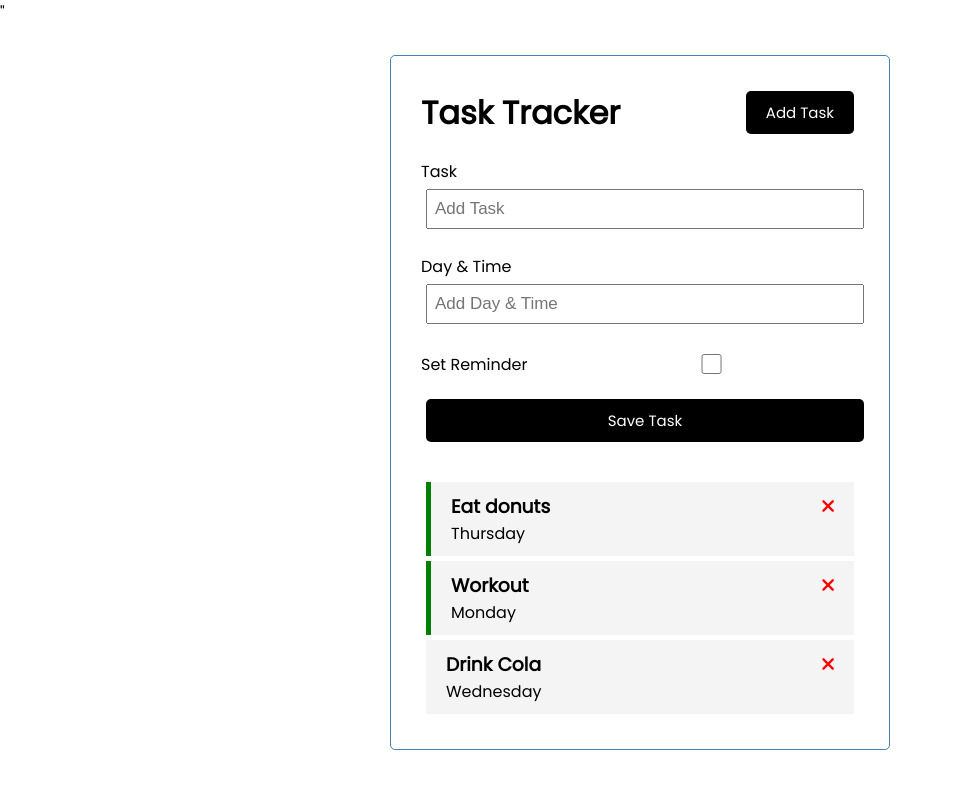
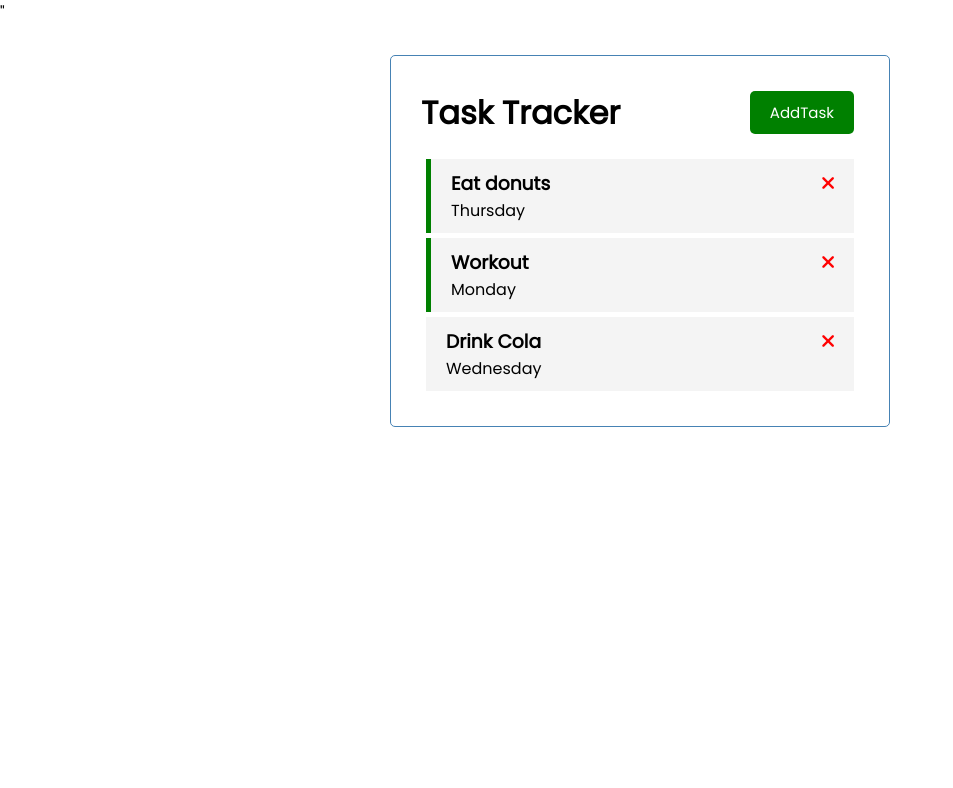
Before and after one commit to RokPopov/vue_learning_purposes, a Vue app in the folder task-manager/: page / in a window 1280 px wide. Shown: the top 788 px of the page, without its empty margins (0-953 px from the left). Built offline with nearby package versions, Linux system fonts and the light colour scheme.

Commit message:
add function to toggle component for adding tasks on the click of the button, change text of button if component is  showing, refactor onClick method of button component to make it reusable

```diff
--- a/task-manager/src/App.vue
+++ b/task-manager/src/App.vue
@@ -1,7 +1,9 @@
 <template>
 <div class='container'>
-  <Header title='Task Tracker'/>
+  <Header @toggle-add-task="toggleAddTask" title='Task Tracker' :showAddTask="showAddTask" />
+  <div v-show='showAddTask'>
   <AddTask @add-task='addTask' />
+  </div>
   <Tasks @toggle-reminder='toggleReminder' @delete-task='deleteTask' :tasks='tasks' />
 </div>
 </template>
@@ -20,10 +22,14 @@
   },
   data() {
     return {
-      tasks: []
+      tasks: [],
+      showAddTask: false
     }
   },
   methods: {
+    toggleAddTask() {
+      this.showAddTask = !this.showAddTask;
+    },
     addTask(task) {
       this.tasks = [...this.tasks, task]
     },
--- a/task-manager/src/components/Button.vue
+++ b/task-manager/src/components/Button.vue
@@ -11,7 +11,7 @@
     },
     methods: {
       onClick() {
-        console.log("You click! Oke see you.");
+        this.$emit('btn-click');
       }
     }
   }
--- a/task-manager/src/components/Header.vue
+++ b/task-manager/src/components/Header.vue
@@ -1,7 +1,7 @@
 <template>
   <header>
     <h1>{{title}}</h1>
-    <Button text="Add Task" color="black" />
+    <Button @btn-click='$emit("toggle-add-task")' :text="showAddTask ? 'Close' : 'AddTask'" :color="showAddTask ? 'orange' : 'green'" />
   </header>
 </template>
 
@@ -14,7 +14,8 @@
     // props can be defined as an array or an object
     // props: ['title']
     props: {
-      title: String
+      title: String,
+      showAddTask: Boolean
     },
     components: {
       Button
```
